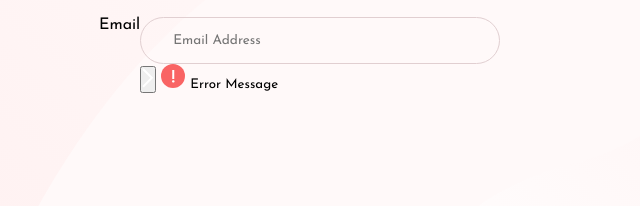
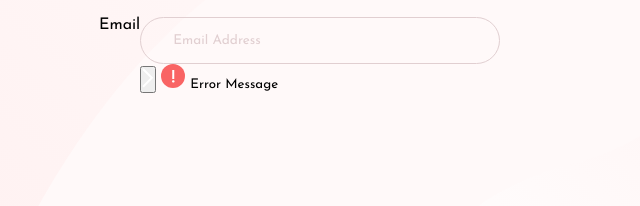
Before and after one commit to xhenixhelilaj/base-apparel-coming-soon-master, a plain HTML site: page index.html in a window 1280 px wide. Shown: the part 451-657 px from the top of the page, 29-669 px from the left. Drawn offline with Linux system fonts and the light colour scheme.

Commit message:
change color placeholder

```diff
--- a/index.css
+++ b/index.css
@@ -58,6 +58,9 @@ input{
     font-size: 0.85rem;
     font-family: "Josefin Sans", sans-serif;
     background: none;
+}
+input::-webkit-input-placeholder{
+    color: #e1cfd1;
 }
 @media (max-width: 600px){
     *{
```
